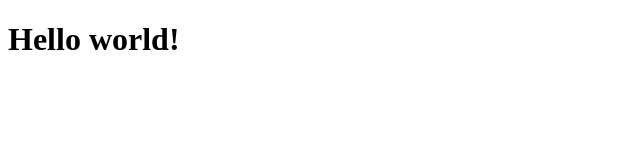
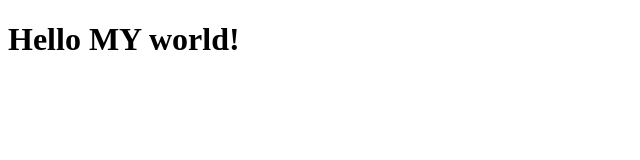
Before and after one commit to ExcLuSiVe787/project, a plain HTML site: page index.html in a window 1280 px wide. Shown: the whole page, without its empty margins (0-640 px from the left). Drawn offline with Linux system fonts and the light colour scheme.

Commit message:
thity commit

```diff
--- a/index.html
+++ b/index.html
@@ -6,6 +6,6 @@
     <title>Document</title>
 </head>
 <body>
-    <h1>Hello world!</h1>
+    <h1>Hello MY world!</h1>
 </body>
 </html>
```
